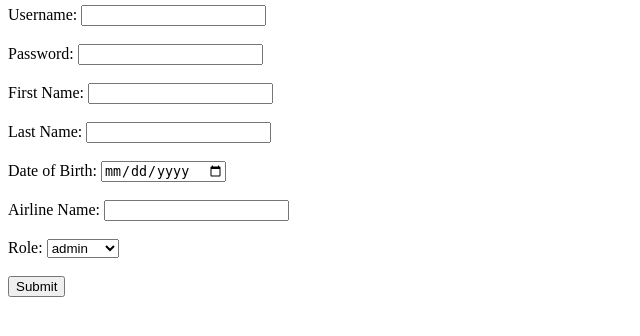
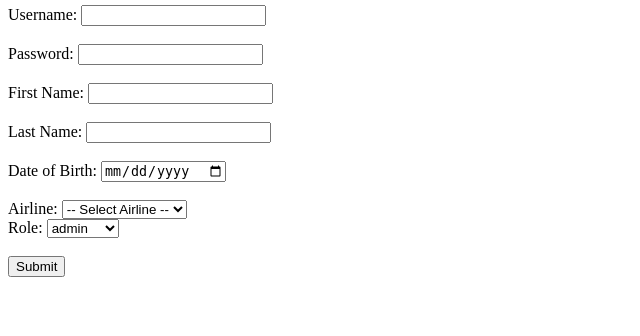
Before and after one commit to CenturiesLoD/CS-213-Database, a Flask app: page /auth/register/staff in a window 1280 px wide. Shown: the part 183-519 px from the top of the page, without its empty margins (0-640 px from the left). Run offline with Flask 3, Linux system fonts and the light colour scheme.

Commit message:
staff registration

```diff
--- a/templates/auth/register_staff.html
+++ b/templates/auth/register_staff.html
@@ -18,8 +18,13 @@
     <label>Date of Birth:</label>
     <input type="date" name="date_of_birth" required><br><br>
 
-    <label>Airline Name:</label>
-    <input type="text" name="airline_name" required><br><br>
+    <label>Airline:</label>
+    <select name="airline_name" required>
+        <option value="">-- Select Airline --</option>
+        <option value="Airline A">Airline A</option>
+        <option value="Airline B">Airline B</option>
+    </select>
+    <br>
 
     <label>Role:</label>
     <select name="role" required>
```
